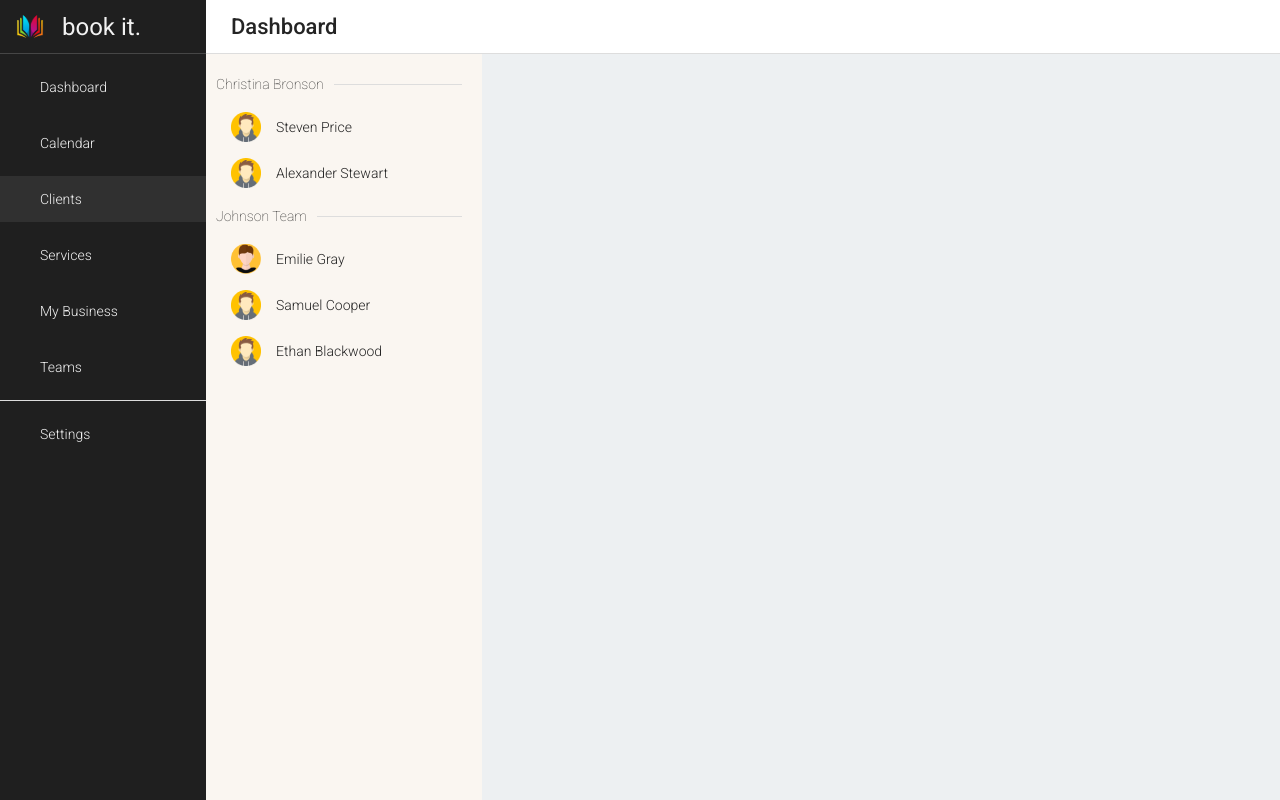
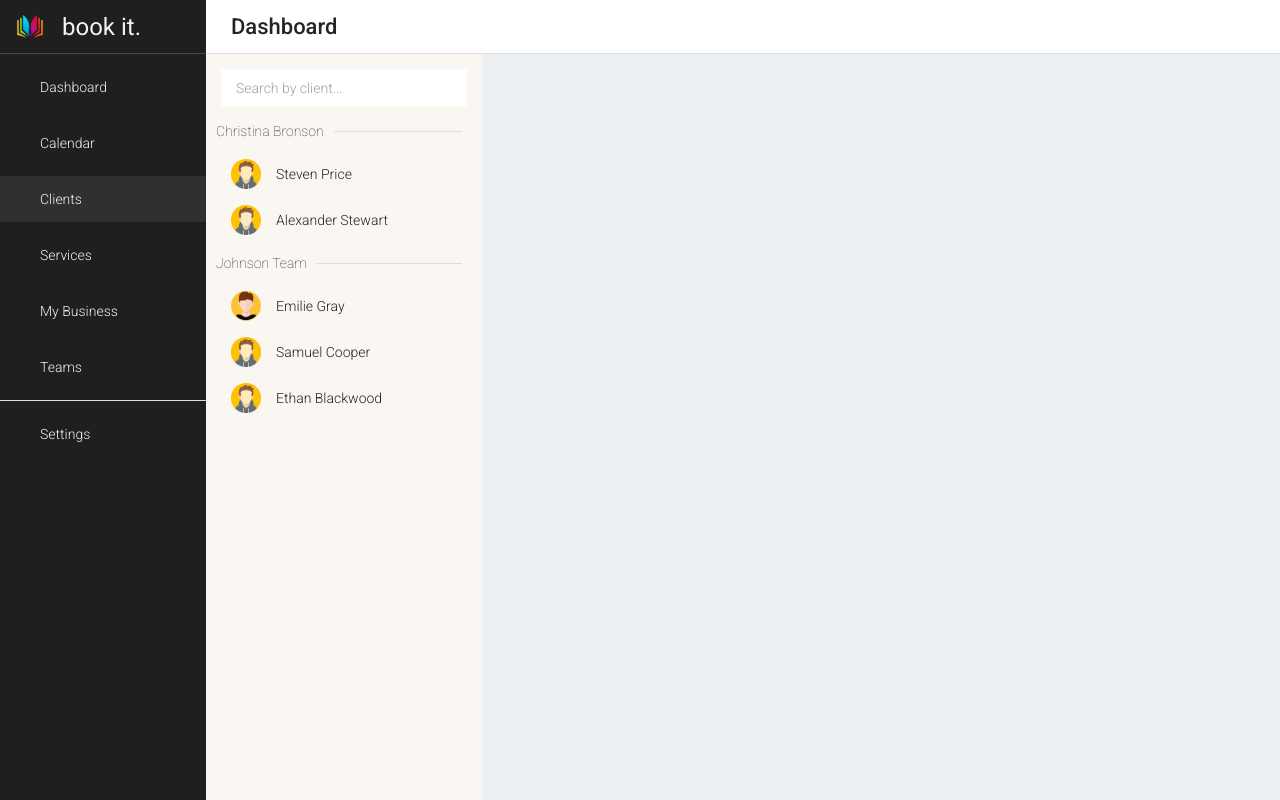
Before and after one commit to ryanhartwig/bookeasy, a Next.js app in the folder next/: page /clients in a window 1280 px wide. Built offline with nearby package versions, Linux system fonts and the light colour scheme.

Commit message:
Set global style rules on input and style client input

```diff
--- a/next/src/app/clients/clients.module.scss
+++ b/next/src/app/clients/clients.module.scss
@@ -10,6 +10,9 @@
   flex: 1 1 300px;
   min-width: 250px;
   padding: 10px;
+
+  display: flex;
+  flex-direction: column;
 }
 
 .details {
@@ -45,3 +48,13 @@
 .selected {
   background: #E8E8E8;
 }
+
+.input {
+  flex: 1 1 100%;
+  max-height: 37px;
+  padding: 5px 15px;
+  margin: 5px;
+  font-size: 14px;
+  font-weight: 300;
+
+}
--- a/next/src/app/clients/clients.tsx
+++ b/next/src/app/clients/clients.tsx
@@ -21,7 +21,7 @@ export const Clients = () => {
           // organize by team
           .filter(c => c.business_id === b.id)
           // space separated lazy search
-          .filter(c => !query.length || query.split(' ').every(slice => c.name.includes(slice)))
+          .filter(c => !query.length || query.split(' ').every(slice => c.name.toLowerCase().includes(slice.toLowerCase())))
         ;
 
         return (
@@ -49,6 +49,12 @@ export const Clients = () => {
 
   return (
     <div className={styles.clients}>
+      <input
+        value={query}
+        onChange={(e) => setQuery(e.target.value)}
+        className={styles.input}
+        placeholder='Search by client...'
+      />
       {results}
     </div>
   )
--- a/next/src/app/globals.css
+++ b/next/src/app/globals.css
@@ -66,3 +66,14 @@ hr {
   scrollbar-width: none;
   -ms-overflow-style: none;
 }
+
+input {
+  outline: none;
+  border: none;
+  font-family: 'Roboto', Oxygen, Ubuntu, Cantarell, 'Open Sans', 'Helvetica Neue', sans-serif;
+}
+::placeholder {
+  font-weight: 300;
+  opacity: 0.7;
+  font-family: 'Roboto', Oxygen, Ubuntu, Cantarell, 'Open Sans', 'Helvetica Neue', sans-serif;
+}
```
